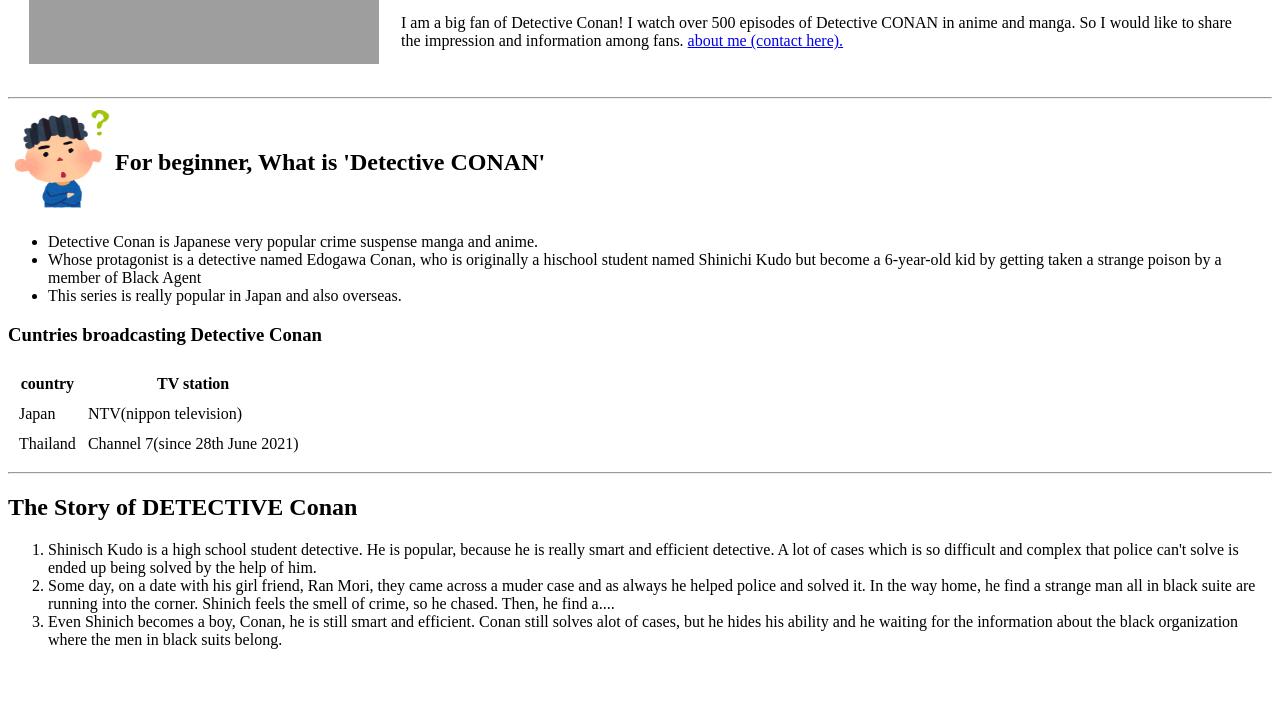
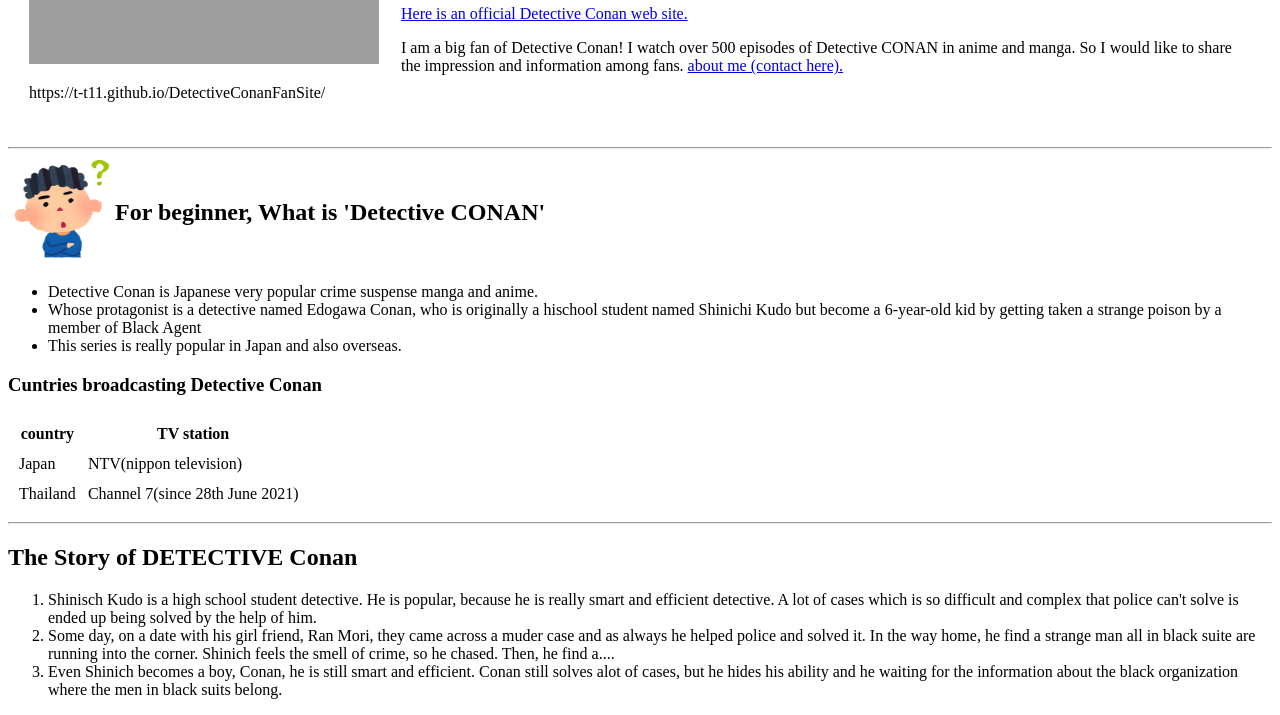
Before and after one commit to t-t11/DetectiveConanFanSite, a website: page index.html in a window 1280 px wide. Shown: the part 165-880 px from the top of the page. Before the commit the page ends 830 px from the top, so only its background shows below. Drawn offline with Linux system fonts and the light colour scheme; grey boxes are pictures that could not be loaded.

Commit message:
Update index.html

```diff
--- a/index.html
+++ b/index.html
@@ -17,6 +17,7 @@
             height="200px"
             width="350px"
           />
+          <p>https://t-t11.github.io/DetectiveConanFanSite/</p>
         </td>
         <td>
           <h1>💌I LOVE DETECTIVE CONAN!💌</h1>
```
